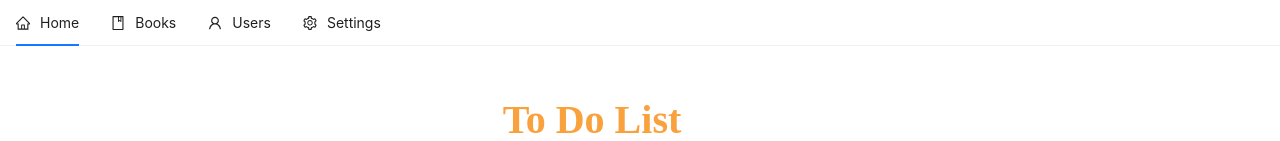
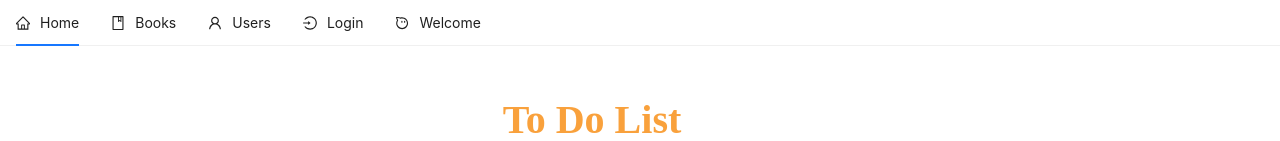
Before and after one commit to GiaThuan-2004/ReactProject, a React (Vite) app: page / in a window 1280 px wide. Shown: the top 141 px of the page. Built offline with nearby package versions, Linux system fonts and the light colour scheme.

Commit message:
prop children

```diff
--- a/src/component/layout/header.jsx
+++ b/src/component/layout/header.jsx
@@ -1,8 +1,10 @@
 import { Link, NavLink } from "react-router-dom";
 import { Menu } from 'antd';
 import { useContext, useState } from "react";
-import { HomeOutlined, UserOutlined, BookOutlined, SettingOutlined } from '@ant-design/icons';
+import { HomeOutlined, UserOutlined, BookOutlined, LoginOutlined, AliwangwangOutlined, LogoutOutlined } from '@ant-design/icons';
 import { AuthContext } from "../context/auth.context";
+import { icons } from "antd/es/image/PreviewGroup";
+
 
 const items = [
     {
@@ -27,17 +29,21 @@ const items = [
         icon: <UserOutlined />
     },
     {
-        label: 'Settings',
+        key: 'login',
+        label: (
+            <Link to="/login">Login</Link>
+        ),
+        icon: <LoginOutlined />
+    },
+    {
+        label: 'Welcome',
         key: 'setting',
-        icon: <SettingOutlined />,
+        icon: <AliwangwangOutlined />,
         children: [
             {
-                key: 'login',
-                label: (<Link style={{ color: "black", display: "block" }} to="/login">Login</Link>)
-            },
-            {
-                key: 'register',
-                label: (<Link style={{ color: "black", display: "block" }} to="/register">Register</Link>)
+                label: 'Log out',
+                key: 'logout',
+                icon: <LogoutOutlined />
             }
         ],
     }
--- /dev/null
+++ b/src/component/learn/PropChildren.jsx
@@ -0,0 +1,30 @@
+
+const ParentComponent = (props) => {
+    return (
+        <div style={{ fontSize: "50px" }}>
+            Parent
+            {/* Cach viet nay tuong tu <ChildrenComponent /> nhung trong RenderComponent phai truyen
+                ChildrenComponent
+            */}
+            {props.children}
+        </div>
+    );
+}
+
+const ChildrenComponent = (props) => {
+    return (
+        <div style={{ fontSize: "50px" }}>
+            Children
+        </div>
+    );
+}
+
+const RenderComponent = (props) => {
+    return (
+        <ParentComponent>
+            <ChildrenComponent />
+        </ParentComponent>
+    )
+}
+
+export { ParentComponent, ChildrenComponent, RenderComponent }
```
Also changed, not shown: src/main.jsx (+25 -4 lines).
